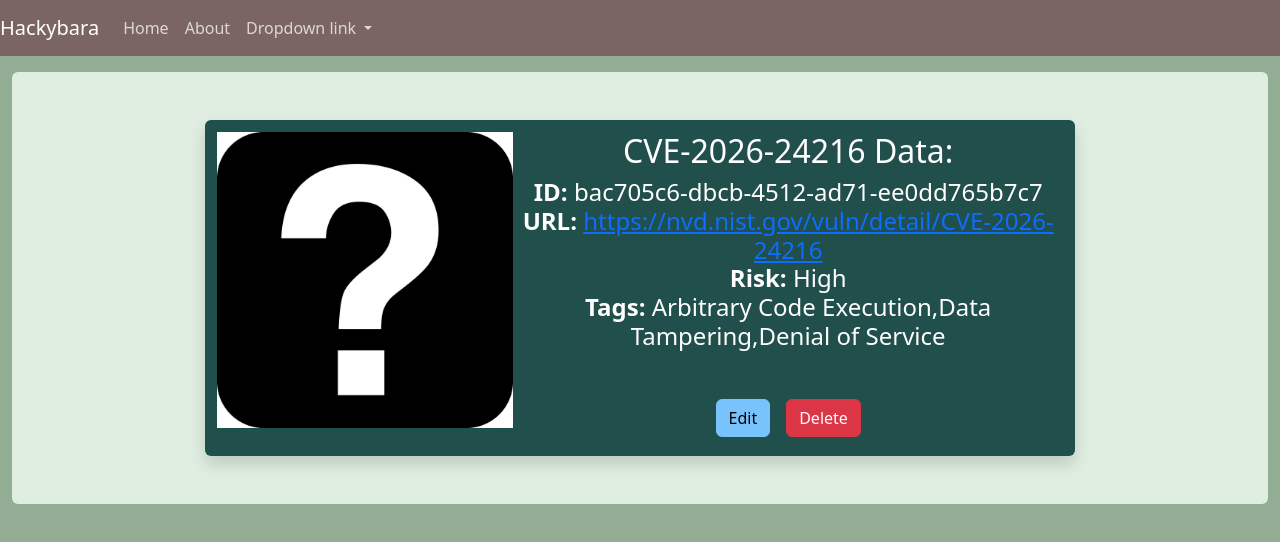
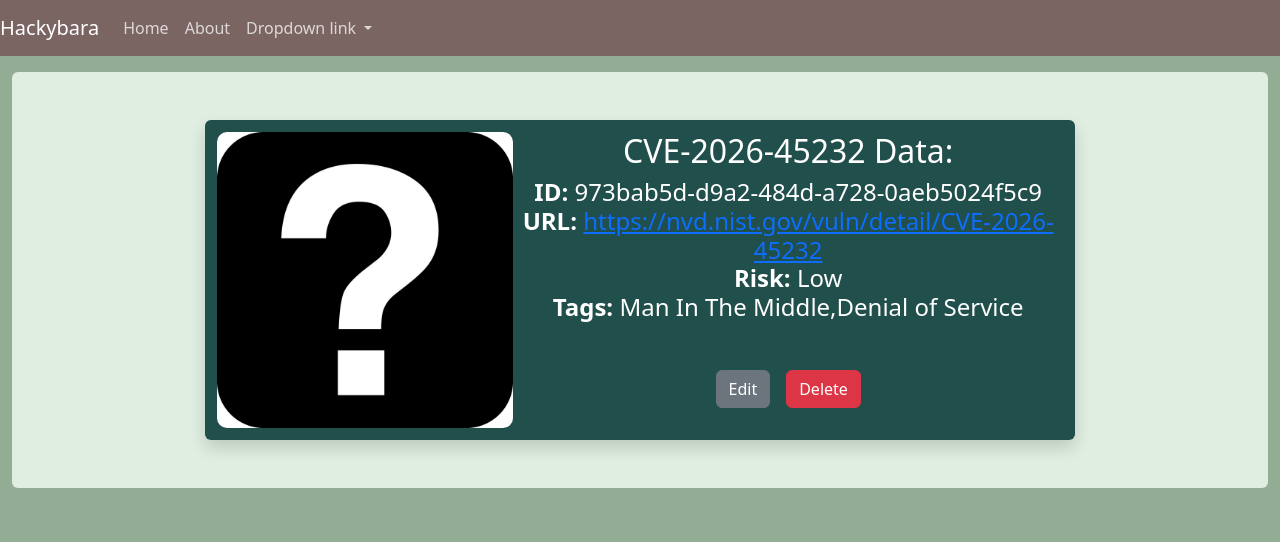
Before and after one commit to reidjessica642/CVES-API-frontend, an Angular app: page /cves/973bab5d-d9a2-484d-a728-0aeb5024f5c9 in a window 1280 px wide. Shown: the top 542 px of the page. Built offline with nearby package versions, Linux system fonts and the light colour scheme.

Commit message:
Added cve-service, getCveByID and getCve

```diff
--- a/src/app/cve-data/cve-data.css
+++ b/src/app/cve-data/cve-data.css
@@ -12,6 +12,7 @@
 img {
     width: 35%;
     height: 35%;
+    border-radius: 10px;
 }
 
 span {
@@ -23,9 +24,3 @@ span {
     overflow-wrap: break-word;
     word-break: break-word;
 }
-
-.btn-primary {
-    background-color: #78c3fb;
-    border-color: #78c3fb;
-    color: #000000;
-}
--- a/src/app/cve-data/cve-data.html
+++ b/src/app/cve-data/cve-data.html
@@ -11,7 +11,7 @@
         <div><span>Tags: </span>{{currentCVE.tags}}</div>
 
         <div class="mt-5 d-flex justify-content-center gap-3">
-            <a class="btn btn-primary">Edit</a>
+            <a class="btn btn-secondary">Edit</a>
             <button class="btn btn-danger">Delete</button>
         </div>
     </div>
--- a/src/app/cve-data/cve-data.ts
+++ b/src/app/cve-data/cve-data.ts
@@ -1,14 +1,22 @@
-import { Component, signal } from '@angular/core';
-import { CVE } from '../mock-data/mock-cve.js';
+import { Component, inject } from '@angular/core';
+import { ActivatedRoute, RouterModule } from '@angular/router';
+import { Cve } from '../types/cve.js';
+import { CvesService } from '../cve-service.js';
 
 @Component({
   selector: 'app-cve-data',
-  imports: [],
+  imports: [RouterModule],
   templateUrl: './cve-data.html',
   styleUrl: './cve-data.css',
 })
 export class CveData {
-  protected readonly testVar = signal('hello world');
+  router: ActivatedRoute = inject(ActivatedRoute);
+  cvesService: CvesService = inject(CvesService);
+  cveId: string;
+  protected currentCVE: Cve;
 
-  protected readonly currentCVE = CVE;
+  constructor () {
+    this.cveId = this.router.snapshot.params['id'];
+    this.currentCVE = this.cvesService.getCveById(this.cveId);
+  }
 }
--- a/src/app/cve-listing/cve-listing.ts
+++ b/src/app/cve-listing/cve-listing.ts
@@ -1,7 +1,7 @@
-import { Component } from '@angular/core';
-import { CVES } from '../mock-data/mock-cves.js';
+import { Component, inject } from '@angular/core';
+import { CveOverview } from '../cve-overview/cve-overview.js';
+import { CvesService } from '../cve-service.js';
 import { Cve } from '../types/cve.js';
-import { CveOverview } from '../cve-overview/cve-overview.js';
 
 @Component({
   selector: 'app-cve-listing',
@@ -10,5 +10,10 @@ import { CveOverview } from '../cve-overview/cve-overview.js';
   styleUrl: './cve-listing.css',
 })
 export class CveListing {
-  cves: Cve[] = CVES;
+  cvesService: CvesService = inject(CvesService);
+  cves: Cve[];
+
+  constructor() {
+    this.cves = this.cvesService.getCve();
+  }
 }
--- a/src/app/cve-overview/cve-overview.css
+++ b/src/app/cve-overview/cve-overview.css
@@ -12,6 +12,7 @@
 img {
     width: 35%;
     height: 35%;
+    border-radius: 5px;
 }
 
 span {
--- /dev/null
+++ b/src/app/cve-service.ts
@@ -0,0 +1,22 @@
+import { Service } from '@angular/core';
+import { Cve } from './types/cve.js';
+import { CVES } from './mock-data/mock-cves.js';
+
+@Service()
+export class CvesService {
+    emptyCve: Cve = {
+        id: '',
+        name: '',
+        url: '',
+        risk: '',
+        tags: [],
+    };
+
+    getCveById(id: string): Cve {
+        return CVES.find(c => c.id === id) || this.emptyCve;
+    }
+
+    getCve(): Cve[] {
+        return CVES;
+    }
+}
```
